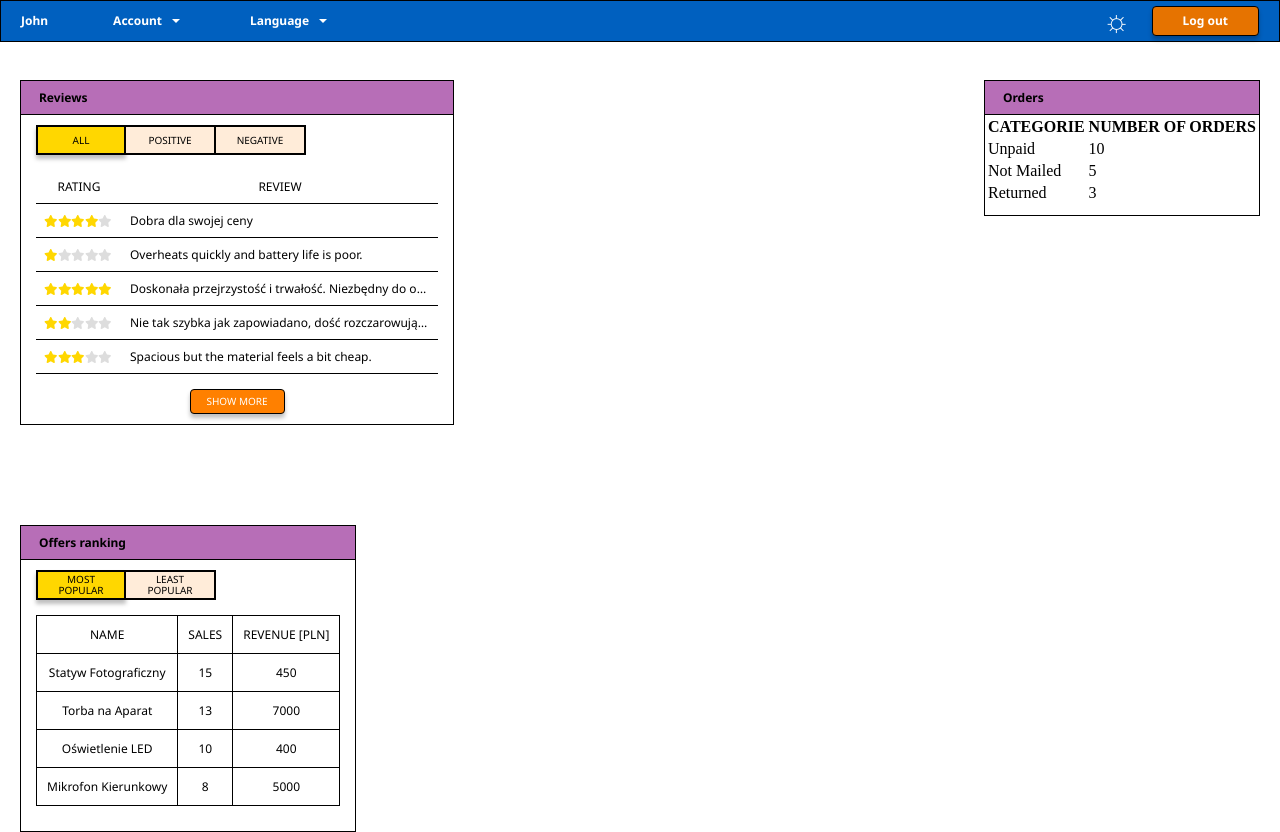
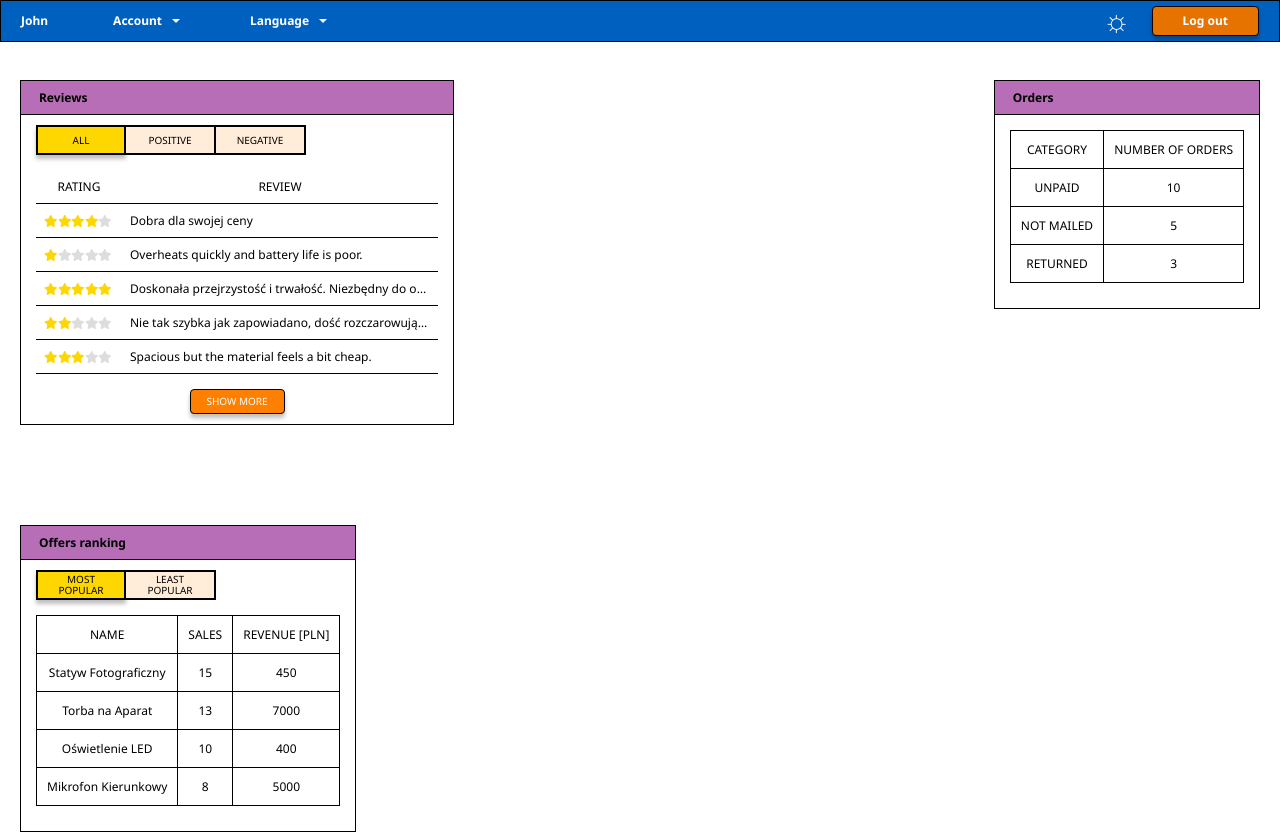
Before and after one commit to PetrashU/Dashboard, a React (Create React App) app in the folder seller-dashboard-app/: page / in a window 1280 px wide. Both pictures are taken after typing "Sample", "Sample123" into the empty fields and a click on the button "ZALOGUJ". Built offline with nearby package versions, Linux system fonts and the light colour scheme.

Commit message:
Orders widget without redirection

```diff
--- a/seller-dashboard-app/src/component/widget/OrdersWidg.tsx
+++ b/seller-dashboard-app/src/component/widget/OrdersWidg.tsx
@@ -1,6 +1,7 @@
 import React from 'react'
 import { useSelector } from 'react-redux';
 import { RootState } from '../../redux/store/store';
+import { ordersStats } from '../../data/fakedata';
 import './widgets.css';
 
 const OrdersWidg = () => {
@@ -9,11 +10,18 @@ const OrdersWidg = () => {
     return state.language.currentLanguage;
   })
 
-  const ordersData = [
-    { id: 1, category: "Unpaid", count: 10 },
-    { id: 2, category: "Not Mailed", count: 5 },
-    { id: 3, category: "Returned", count: 3 },
-  ];
+  const translate = (category: string) => {
+    switch (category) {
+      case 'UNPAID':
+        return 'NIEOPŁACONE';
+      case 'NOT MAILED':
+        return 'NIEWYSŁANE';
+      case 'RETURNED':
+        return 'ZWRÓCONE';
+      default:
+        return category;
+    }
+  };
 
   return (
     <div className="orders-widget">
@@ -24,14 +32,14 @@ const OrdersWidg = () => {
         <table className='orders-table'>
           <thead>
             <tr>
-              <th>{language === 'English' ? 'CATEGORIE' : 'KATEGORIA'}</th>
+              <th>{language === 'English' ? 'CATEGORY' : 'KATEGORIA'}</th>
               <th>{language === 'English' ? 'NUMBER OF ORDERS' : 'LICZBA ZAMÓWIEŃ'}</th>
             </tr>
           </thead>
           <tbody>
-            {ordersData.map(order => (
+            {ordersStats.map(order => (
               <tr key={order.id}>
-                <td>{order.category}</td>
+                <td>{language === 'English' ? order.category : translate(order.category)}</td>
                 <td>{order.count}</td>
               </tr>
             ))}
--- a/seller-dashboard-app/src/component/widget/widgets.css
+++ b/seller-dashboard-app/src/component/widget/widgets.css
@@ -13,7 +13,7 @@
 
 .offers-rank-widget {
     top: 525px;
-    left: 20px;
+     left: 20px;
 }
 
 .orders-widget {
@@ -79,16 +79,16 @@
     padding: 15px;
 }
 
-.offers-table-container{
+.offers-table-container, .orders-table-container{
     padding: 15px;
 }
 
-.offers-table {
+.offers-table, .orders-table {
     width: 100%;
     border-collapse: collapse;
 }
 
-.offers-table th, .offers-table td {
+.offers-table th, .offers-table td, .orders-table th, .orders-table td {
     border: 1px solid black;
     padding: 10px;
     text-align: center;
--- a/seller-dashboard-app/src/data/fakedata.ts
+++ b/seller-dashboard-app/src/data/fakedata.ts
@@ -96,3 +96,27 @@ export type ProductSale = {
     revenue: 400
   }
 ];
+
+export type OrdersStat = {
+  id: number;
+  category: string;
+  count: number;
+};
+
+export const ordersStats: OrdersStat[] = [
+  {
+    id: 1,
+    category: "UNPAID",
+    count: 10
+  },
+  {
+    id: 2,
+    category: "NOT MAILED",
+    count: 5
+  },
+  {
+    id: 3,
+    category: "RETURNED",
+    count: 3
+  },
+];
```
Lines whose indentation alone changed are shown as unchanged.
